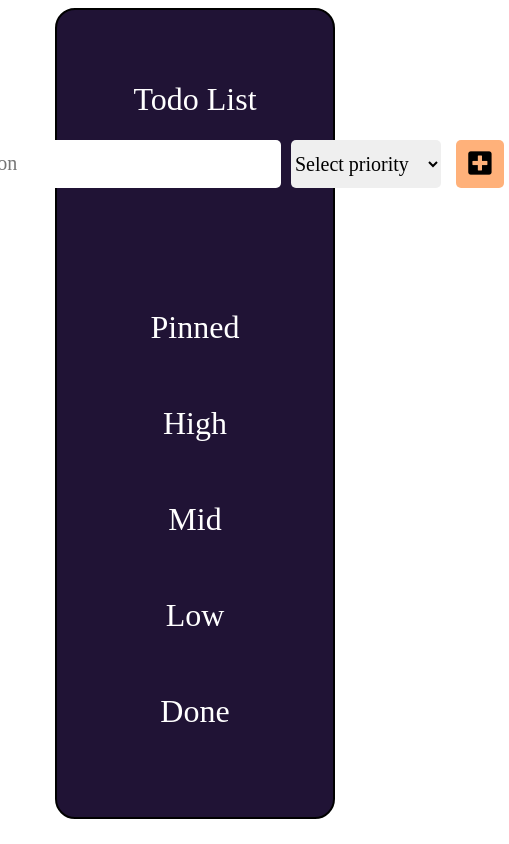
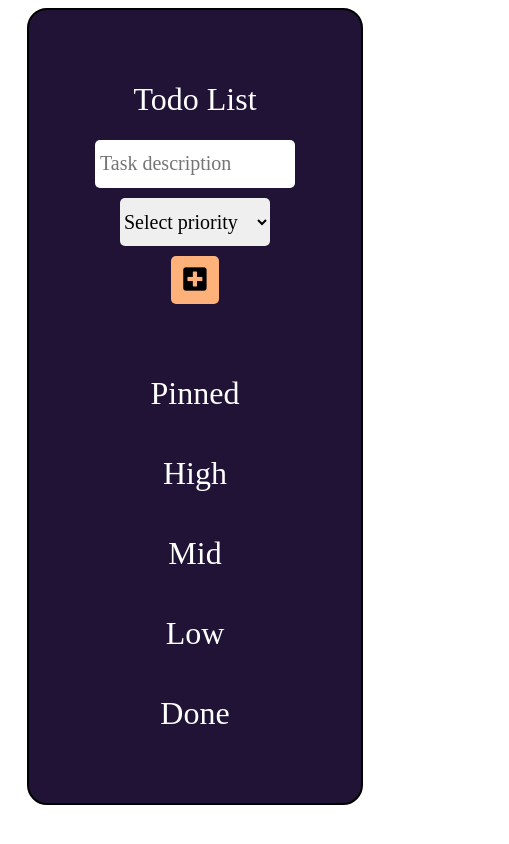
Before and after one commit to mehran-hrajabi/todolist-react, a React (Create React App) app: page / in a window 390 px wide. Shown: the whole page, 509 px wide, since content can reach past the window. Built offline with nearby package versions, Linux system fonts and the light colour scheme.

Commit message:
Improve design and responsivity

```diff
--- a/src/assets/sass/components/Input/_input.scss
+++ b/src/assets/sass/components/Input/_input.scss
@@ -16,3 +16,31 @@
         font-size: 20px;
     }
 }
+
+@media only screen and (min-width: $mobileBp) and (max-width: $tabletBp) {
+    .task-input{
+        input{width: 300px;}
+    }
+}
+@media only screen and (min-width: $smallMobileBp) and (max-width: $mobileBp) {
+    .task-input{
+        @include flex(column, center, center);
+        margin-bottom: 50px;
+        input{width: 250px;}
+        select{
+            width: 150px;
+            margin: 10px 0;
+        }
+    }
+}
+@media only screen and (max-width: $smallMobileBp) {
+    .task-input{
+        @include flex(column, center, center);
+        margin-bottom: 50px;
+        input{width: 200px;}
+        select{
+            width: 150px;
+            margin: 10px 0;
+        }
+    }
+}
--- a/src/assets/sass/components/Todo/_todo.scss
+++ b/src/assets/sass/components/Todo/_todo.scss
@@ -14,3 +14,23 @@
         font-size: 20px;
     }
 }
+
+@media only screen and (min-width: $mobileBp) and (max-width: $tabletBp) {
+    .task-container{width: 400px;}
+}
+@media only screen and (min-width: $smallMobileBp) and (max-width: $mobileBp) {
+    .task-container{
+        @include flex(column, center, space-between);
+        width: 275px;
+        height: 100px;
+        padding: 10px;
+    }
+}
+@media only screen and (max-width: $smallMobileBp) {
+    .task-container{
+        @include flex(column, center, space-between);
+        width: 200px;
+        height: 100px;
+        padding: 10px;
+    }
+}
--- a/src/assets/sass/components/TodoList/_todoList.scss
+++ b/src/assets/sass/components/TodoList/_todoList.scss
@@ -1 +1,5 @@
 @import '../../base/base';
+
+.list-container{
+    @include flex(column, center, center);
+}
--- a/src/assets/sass/containers/App/_app.scss
+++ b/src/assets/sass/containers/App/_app.scss
@@ -9,3 +9,7 @@
     border-radius: 20px;
     width: 75%;
 }
+
+@media only screen and (max-width: $smallMobileBp) {
+    .app{width: 90%;}
+}
--- a/src/assets/sass/lib/_var.scss
+++ b/src/assets/sass/lib/_var.scss
@@ -4,3 +4,8 @@ $elementYellow: #FCE762;
 $elementOrange: #FFB17A;
 $FontVanilla: #FFFDED;
 $border: #707070;
+
+$laptopBp: 1200px;
+$tabletBp: 992px;
+$mobileBp: 768px;
+$smallMobileBp: 500px;
--- a/src/components/TodoList/TodoList.js
+++ b/src/components/TodoList/TodoList.js
@@ -4,8 +4,7 @@ import '../../assets/sass/components/TodoList/_todoList.scss';
 
 const TodoList = ({todo, setTodo, done, setDone, pinned, setPinned}) => {
     return(
-        <div>
-            <ul>
+        <div className="list-container">
             {todo.map((task) => (
                 <Todo
                     text={task.text}
@@ -19,7 +18,6 @@ const TodoList = ({todo, setTodo, done, setDone, pinned, setPinned}) => {
                     setPinned={setPinned}
                 />
             ))}
-            </ul>
         </div>
     );
 }
```
Lines whose indentation alone changed are shown as unchanged.
